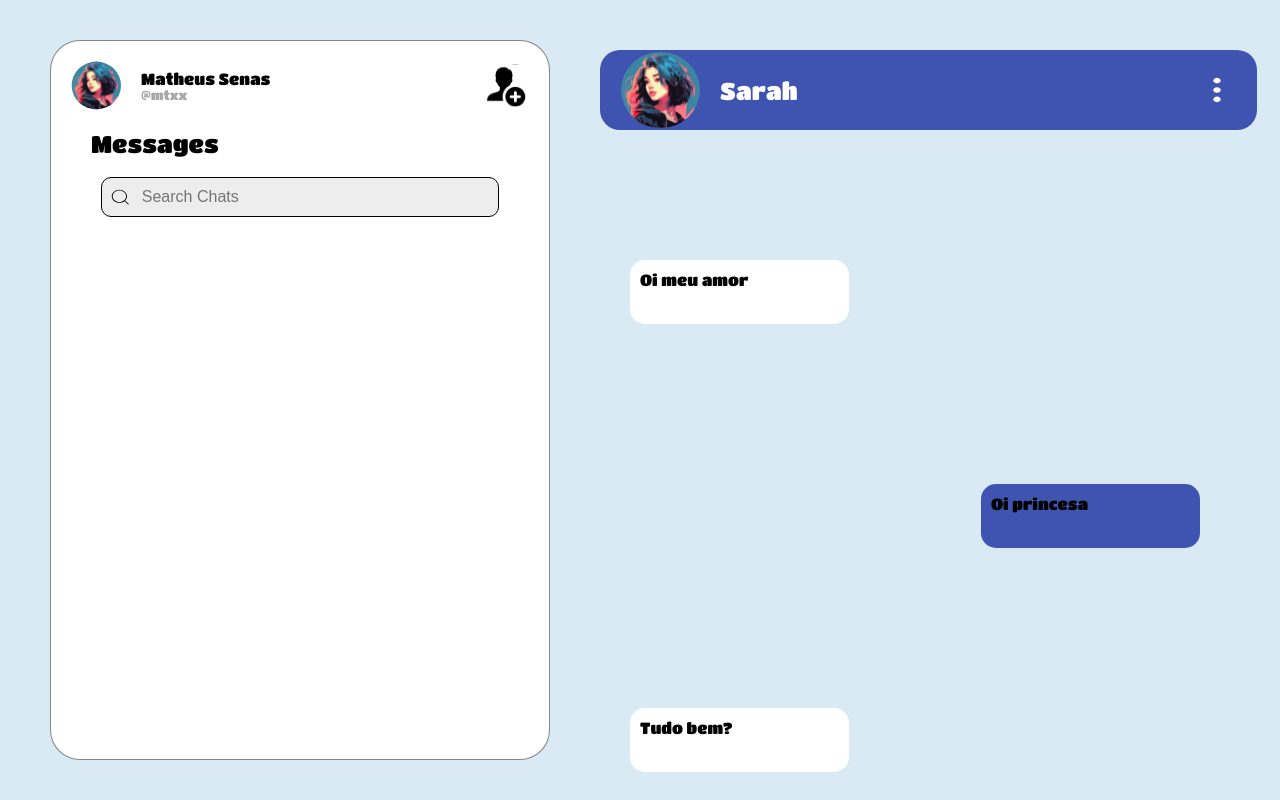
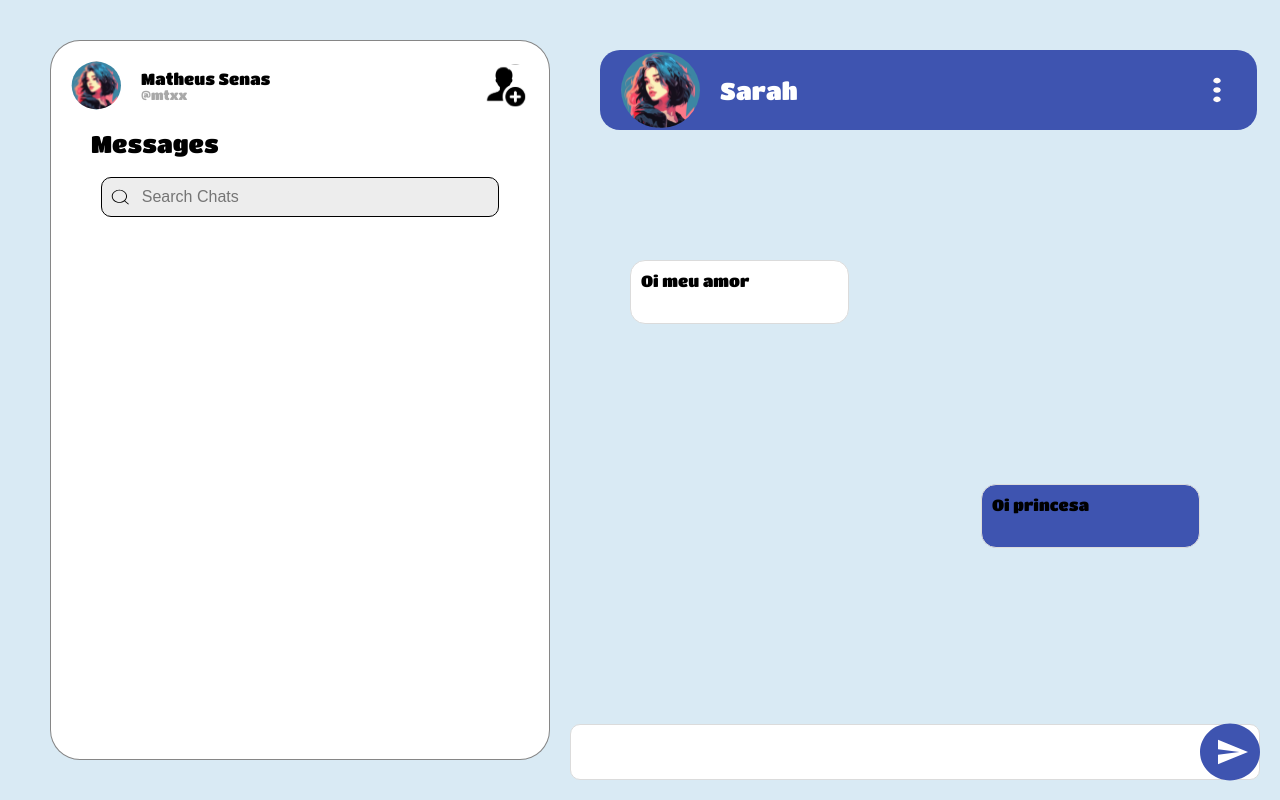
Before and after one commit to MatheusSCristo/YourMessage, a React (Vite) app: page / in a window 1280 px wide. Built offline with nearby package versions, Linux system fonts and the light colour scheme.

Commit message:
layout finished

```diff
--- a/src/Components/Chat/Chat.jsx
+++ b/src/Components/Chat/Chat.jsx
@@ -1,18 +1,27 @@
-import React from 'react'
+import React, { useState } from 'react'
 import * as S from "./stylesChat"
 import Messages  from "../Messages/Messages"
 
 const Chat = () => {
+  const [configActive,setConfigActive]=useState(false)
   return (
     <S.Wrapper>
         <S.TopBar>
+          {configActive && <S.ConfigBox>
+              <S.Clear>Clear chat</S.Clear>
+            </S.ConfigBox>}
             <S.Container>
                 <S.UserImage src='./userImg.svg'/>
                 <S.User>Sarah</S.User>
             </S.Container>
-            <S.Dots src='./dotsVertical.svg'/>
+            <S.Dots src='./dotsVertical.svg' onClick={()=>setConfigActive(!configActive)}/>
         </S.TopBar>
         <Messages/>
+        <S.SendContainer>
+          <S.Write/>
+          <S.SendImg src={"./planeSend.svg"}/>
+        </S.SendContainer>
+
     </S.Wrapper>
   )
 }
--- a/src/Components/Chat/stylesChat.jsx
+++ b/src/Components/Chat/stylesChat.jsx
@@ -15,6 +15,7 @@ export const TopBar=styled.div`
     margin:50px;
     background-color:${Theme.color.lightBlue };
     border-radius:20px;
+    position:relative;
 
 `
 export const Container=styled.div`
@@ -39,3 +40,45 @@ export const Dots=styled.img`
     margin-right:20px;
 
 `
+export const Write=styled.input`
+    width:100%;
+    height:7vh;
+    background-color:#FFF;
+    border:none;
+    border-radius:10px;
+    padding:5px;
+    border:1px solid #dbdbdb;
+
+`
+export const SendImg=styled.img`
+    width:60px;
+    height:auto;
+    position:absolute;
+    right:0;
+    cursor: pointer;
+
+`
+export const SendContainer=styled.div`
+    display:flex;
+    align-items:center;
+    position:relative;
+    margin:20px;
+`
+export const ConfigBox=styled.div`
+    position:absolute;
+    width:8vw;
+    height:8vh;
+    background-color:#FFF;
+    right:45px;
+    top:55px;
+    border-radius:5px;
+    display:flex;
+    align-items:center;
+    justify-content:center;
+    border:1px solid #dbdbdb;
+`
+export const Clear=styled.h2`
+    font-size:1em;
+    font-weight:100;
+    cursor: pointer;
+`
--- a/src/Components/Menu/Menu.jsx
+++ b/src/Components/Menu/Menu.jsx
@@ -4,6 +4,7 @@ import * as S from "./stylesMenu"
 const Menu = () => {
     return (
         <S.Wrapper>
+
             <S.Box>
                 <S.TopWrapper>
                     <div style={{ display: "flex", alignItems: 'center' }}>
--- a/src/Components/Menu/stylesMenu.jsx
+++ b/src/Components/Menu/stylesMenu.jsx
@@ -34,6 +34,7 @@ export const User = styled.h1`
 export const UserImage = styled.img`
     width:50px;
     height:auto;
+    cursor: pointer;
 `
 export const MessageBox = styled.div`
     flex-grow:1;
--- a/src/Components/Messages/Messages.jsx
+++ b/src/Components/Messages/Messages.jsx
@@ -55,8 +55,8 @@ const Messages = () => {
   return (
         <S.Wrapper>
 
-        {messages.map((data)=>(
-            <S.Message $received={data.received.toString()}>
+        {messages.map((data,i)=>(
+            <S.Message $received={data.received.toString()} key={i}>
                 <S.text>{data.text}</S.text>
                 </S.Message>
         ))
--- a/src/Components/Messages/stylesMessages.jsx
+++ b/src/Components/Messages/stylesMessages.jsx
@@ -6,9 +6,8 @@ export const Wrapper=styled.div`
     flex-direction:column;
     width:100%;
     position:relative;
-    overflow:scroll;
+    overflow-y:auto;
     height:100vh;
-
 `
 
 export const Message=styled.div`
@@ -18,6 +17,7 @@ export const Message=styled.div`
     background-color:${({$received})=>$received==="true"?"#FFF":Theme.color.lightBlue};
     margin:80px;
     border-radius:15px;
+    border:1px solid #dbdbdb;
 `
 export const text=styled.h1`
     font-size:1em;
--- a/src/Pages/Login/Login.jsx
+++ b/src/Pages/Login/Login.jsx
@@ -8,7 +8,7 @@ const Login = () => {
         <S.Box as={"form"}>
             <S.Login>Log in to YourMessage</S.Login>
             <S.Input type="email" placeholder='Email'/>
-            <S.Input type="password" placeholder='Password'/>
+            <S.Input type="current-password" placeholder='Password'/>
             <S.SignIn>Sign-In</S.SignIn>
             <S.Forgot>Forgot your password?</S.Forgot>
             <S.Create>Create new account</S.Create>
--- a/src/Pages/Register/Register.jsx
+++ b/src/Pages/Register/Register.jsx
@@ -1,20 +1,57 @@
-import React from 'react'
+import React, { useState } from 'react'
 import * as S from "./stylesRegister"
 
 const Register = () => {
+
+  const [firstName,setFirstName]=useState("")
+  const [lastName,setLastName]=useState("")
+  const [email,setEmail]=useState("")
+  const [password,setPassword]=useState("")
+  const [confirmpassword,setConfirmPassword]=useState("")
+  const [username,setUsername]=useState("")
+  const [passError,setPassError]=useState(false)
+
+
+
+const ComparePasswords=(pass)=>{
+  setConfirmPassword(pass)
+  if(password!==pass){
+    setPassError(true)
+  }
+  else  {
+    setPassError(false)
+  }
+
+}
+
+const HandleSubmitForm=(e)=>{
+  e.preventDefault();
+}
+
+
+
   return (
     <S.Wrapper>
         <S.Welcome>Welcome to YourMessage</S.Welcome>
-        <S.Box as={"form"}>
+        <S.Box as={"form"} onSubmit={(e)=>HandleSubmitForm(e)}>
             <S.Login>Create your account</S.Login>
             <S.NameBox style={{display:"flex"}}>
-            <S.Name placeholder='First Name'/>
-            <S.Name placeholder='Last Name'/>
+            <S.Name placeholder='First Name' value={firstName} onChange={(e)=>setFirstName(e.target.value)} required/>
+            <S.Name placeholder='Last Name'  value={lastName} onChange={(e)=>setLastName(e.target.value)} required/>
             </S.NameBox>
-            <S.Input type='text' placeholder='Username'/>
-            <S.Input type="email" placeholder='Email'/>
-            <S.Input type="password" placeholder='Password'/>
-            <S.Input type="password" placeholder='Confirm your password'/>
+            <S.Input type='username' placeholder='Username'  value={username}
+             onChange={(e)=>setUsername(e.target.value)} required minLength={3} maxLength={10}/>
+
+            <S.Input type="email" placeholder='Email'  value={email}
+            onChange={(e)=>setEmail(e.target.value)} required/>
+
+            <S.Input type="password" placeholder='Password'  value={password}  autocomplete="new-password"
+            onChange={(e)=>setPassword(e.target.value)} required/>
+
+            <S.Input type="password" placeholder='Confirm your password'  value={confirmpassword}
+            onChange={(e)=>ComparePasswords(e.target.value)} required/>
+            {passError && <S.PassError>Passwords do not match</S.PassError>}
+
             <S.Create>Create new account</S.Create>
         </S.Box>
     </S.Wrapper>
--- a/src/Pages/Register/stylesRegister.jsx
+++ b/src/Pages/Register/stylesRegister.jsx
@@ -72,3 +72,7 @@ export const Create=styled.button`
     cursor: pointer;
     margin:20px;
 `
+export const PassError=styled.span`
+    font-size:0.8em;
+    color:#fe4444
+`
--- a/src/index.css
+++ b/src/index.css
@@ -13,3 +13,13 @@ body,html,#root,#root > div{
 h1{
     font-weight: 100;
 }
+::-webkit-scrollbar-track {
+    background-color: #f4f4f4;
+}
+::-webkit-scrollbar {
+    width: 6px;
+    background: #F4F4F4;
+}
+::-webkit-scrollbar-thumb {
+    background: #3E54B0;
+}
```
